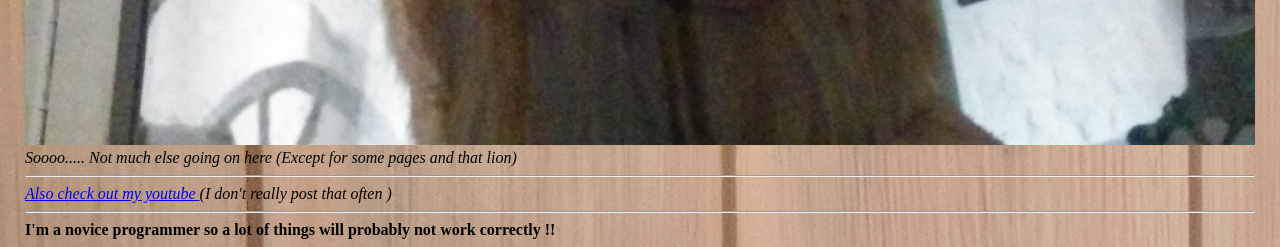
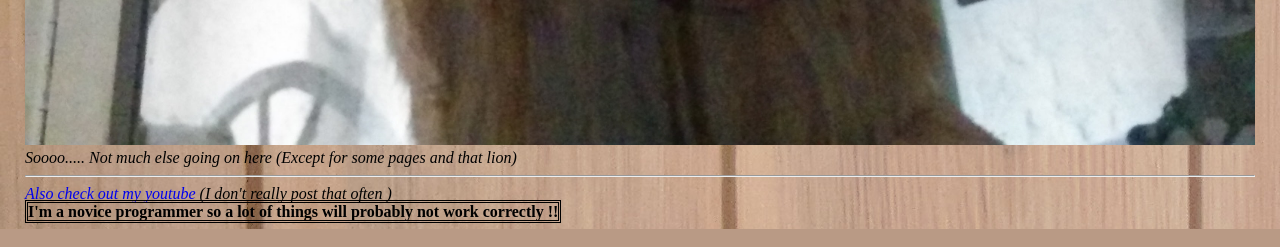
Before and after one commit to FilipNilsen/FilipNilsen.github.io, a PHP site: page / in a window 1280 px wide. Shown: the part 1057-1304 px from the top of the page. Run offline with PHP 8.4, Linux system fonts and the light colour scheme.

Commit message:
Add files via upload
update

```diff
--- a/brokenenglish.html
+++ b/brokenenglish.html
@@ -1,8 +1,9 @@
 <!DOCTYPE html>
 <html lang="en">
 <head>
+   <meta charset="UTF-8">
+<meta name="viewport" content="width=device-width, initial-scale=1.0">
    <link rel="icon" href="apple-touch-icon.png">
-   <meta charset="UTF-8">
 <title>
 Brocken Engrish
 </title>
--- a/index.html
+++ b/index.html
@@ -1,8 +1,9 @@
 <!DOCTYPE html>
 <html lang="en">
 <head>
+      <meta charset="UTF-8">
+<meta name="viewport" content="width=device-width, initial-scale=1.0">
       <link rel="icon" href="apple-touch-icon.png">
-      <meta charset="UTF-8">
 <title>
 Fillas Website
 </title>
@@ -16,6 +17,9 @@ font-family: 'Ubuntu';
     max-width: 100%;
     height: auto;
 }
+strong {
+border: double;
+}
 </style>
 <link rel="stylesheet" href="style.css">
 </head>
@@ -28,7 +32,6 @@ font-family: 'Ubuntu';
 Here is a image of a goofy lion to fill the rest of the page <br>
 <img src="coollion.jpg" alt="Sad :( The cool lion image did not load" /> <br>
 <em> Soooo..... Not much else going on here <em>(Except for some pages and that lion)</em></em> <br><hr>
-<em> <a href="https://www.youtube.com/channel/UCMYOeKxvgf7QrUogHGhN0lA">Also check out my youtube </a> (I don't really post that often )</em>
-<hr>
+<em> <a href="https://www.youtube.com/channel/UCMYOeKxvgf7QrUogHGhN0lA">Also check out my youtube </a> (I don't really post that often )</em><br>
 <strong>I'm a novice programmer so a lot of things will probably not work correctly !!</strong>
   </html>
--- a/style.css
+++ b/style.css
@@ -6,6 +6,6 @@ margin-right: 25px;
     margin-left: 25px;
 }
 #nav {
-border-bottom: 6px solid red;
+border-bottom: 6px solid blue;
 background-color: lightgrey;
 }
--- a/winonnes.html
+++ b/winonnes.html
@@ -1,8 +1,9 @@
 <!DOCTYPE html>
 <html lang="en">
 <head>
+<meta charset="UTF-8">
    <meta http-equiv="x-ua-compatible" content="ie=edge">
- <meta charset="UTF-8">
+<meta name="viewport" content="width=device-width, initial-scale=1.0">
 <link rel="icon" href="msie.png">
  <link rel="apple-touch-icon" href="apple-touch-icon.png">
 <link href="https://fonts.googleapis.com/css?family=Press+Start+2P" rel="stylesheet">
```
